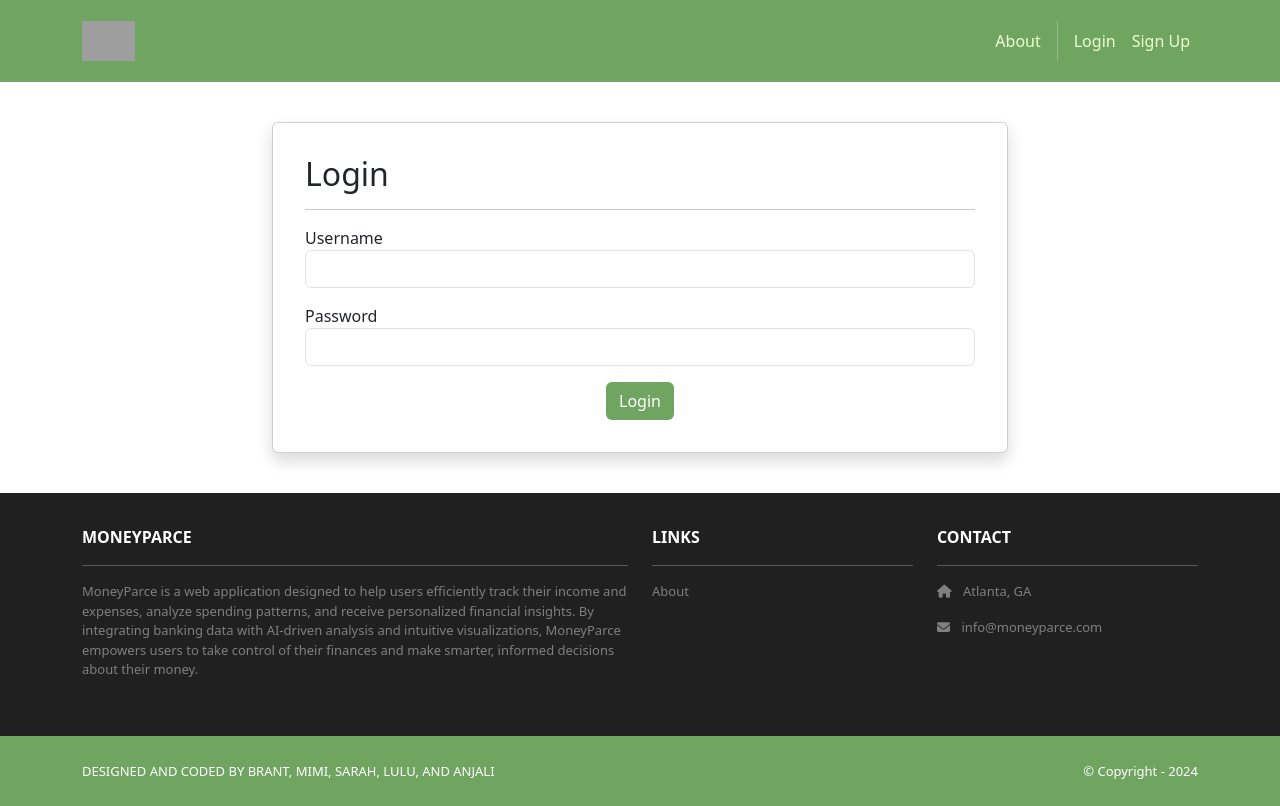
After one commit to sarahfix/MoneyParce, a Django app: template moneyparce/accounts/templates/accounts/login.html in a window 1280 px wide. The commit adds this page. Run offline with Django 5.2, Linux system fonts and the light colour scheme; the template is opened without the code that fills it, so the values that code supplies are empty; some libraries are stand-ins or nearby versions; some web fonts are replaced; grey boxes are pictures that could not be loaded.

Commit message:
first django setup

```diff
--- /dev/null
+++ b/moneyparce/accounts/templates/accounts/login.html
@@ -0,0 +1,44 @@
+{% extends 'base.html' %}
+{% block content %}
+<div class="p-3 mt-4">
+  <div class="container">
+    <div class="row justify-content-center">
+      <div class="col-md-8">
+        <div class="card shadow p-3 mb-4 rounded">
+          <div class="card-body">
+            <h2>Login</h2>
+            <hr />
+            {% if template_data.error %}
+            <div class="alert alert-danger" role="alert">
+              {{ template_data.error }}
+            </div>
+            {% endif %}
+            <form method="POST">
+              {% csrf_token %}
+              <p>
+                  <label for="username">Username</label>
+                <input id="username" type="text"
+                       name="username" required
+                       autocomplete="username"
+                       class="form-control">
+              </p>
+              <p>
+                <label for="password">Password</label>
+                <input id="password" type="password"
+                       name="password" required
+                       autocomplete="current-password"
+                       class="form-control">
+              </p>
+              <div class="text-center">
+                <button type="submit"
+                  class="btn bg-dark text-white">Login
+                </button>
+              </div>
+            </form>
+          </div>
+        </div>
+      </div>
+    </div>
+  </div>
+</div>
+{% endblock content %}
--- a/moneyparce/home/templates/home/index.html
+++ b/moneyparce/home/templates/home/index.html
@@ -3,7 +3,7 @@
 <header class="masthead bg-index text-white text-centerpy-4">
   <div class="container d-flex align-items-center flex-column pt-2">
     <h2>Money Parce</h2>
-    <p>Your Ticket to Unlimited Entertainment!</p>
+    <p>The place to gain financial enlightenment!</p>
   </div>
 </header>
 <div class="p-3">
--- a/moneyparce/home/urls.py
+++ b/moneyparce/home/urls.py
@@ -4,4 +4,5 @@ from . import views
 urlpatterns = [
     path('', views.index, name='home.index'),
     path('about', views.about, name='home.about'),
+
 ]
--- a/moneyparce/moneyparce/static/css/style.css
+++ b/moneyparce/moneyparce/static/css/style.css
@@ -3,3 +3,33 @@
     fixed;
   background-size: 100% auto;
 }
+
+.navbar a.nav-link {
+  color: #eeffd6 !important;
+}
+.bg-dark {
+  background-color: #70a561 !important;
+}
+
+.ms-footer {
+  background-color: #202020;
+}
+.ms-footer p {
+  color: #7F7F7F;
+  font-size: 13px;
+}
+.ms-footer a:hover {
+  color: #6ab43e;
+  text-decoration: none;
+}
+.ms-footer-bottom span{
+  font-size: 13px;
+  line-height: 38px;
+}
+.ms-footer-bottom a {
+  color: #6ab43e;
+  text-decoration: none;
+}
+.ms-footer-bottom a:hover {
+  color: #fff;
+}
--- a/moneyparce/moneyparce/templates/base.html
+++ b/moneyparce/moneyparce/templates/base.html
@@ -1,5 +1,6 @@
 <!DOCTYPE html>
 <html>
+{% load static %}
   <head>
     <title>{{ template_data.title }}</title>
     <link href=
@@ -14,17 +15,114 @@
     <script src=
       "https://cdn.jsdelivr.net/npm/bootstrap@5.3.3/dist/js/bootstrap.bundle.min.js"crossorigin="anonymous">
         </script>
+      <link rel="stylesheet" type="text/css"
+          href="{% static 'css/style.css' %}">
     <meta name="viewport" content="width=device-width,
       initial-scale=1" />
   </head>
   <body>
     <!-- Header -->
+    <nav class="p-3 navbar navbar-dark bg-dark
+         navbar-expand-lg">
+      <div class="container">
+        <a class="navbar-brand"
+           href="{% url 'home.index' %}">
+          <img src="{% static 'img/logo.png' %}" alt="logo"
+               height="40" />
+        </a>
+        <button class="navbar-toggler" type="button"
+                data-bs-toggle="collapse"
+                data-bs-target="#navbarNavAltMarkup"
+                aria-controls="navbarNavAltMarkup"
+                aria-expanded="false"
+                aria-label="Toggle navigation">
+          <span class="navbar-toggler-icon"></span>
+        </button>
+        <div class="collapse navbar-collapse"
+             id="navbarNavAltMarkup">
+            <div class="navbar-nav ms-auto navbar-ml">
+            <a class="nav-link"
+               href="{% url 'home.about' %}">About</a>
+
+                <div class="vr bg-white mx-2 d-none
+              d-lg-block"></div>
+   {% if user.is_authenticated %}
+            <a class="nav-link"
+              href="{% url 'finance:dashboard' %}">Dashboard</a>
+            <a class="nav-link"
+              href="{% url 'accounts.logout' %}">Logout ({{user.username }})</a>
+            {% else %}
+
+    <a class="nav-link"
+              href="{% url 'accounts.login' %}">Login</a>
+            <a class="nav-link"
+              href="{% url 'accounts.signup' %}">Sign Up
+            </a>
+            {% endif %}
+
+
+          </div>
+        </div>
+      </div>
+    </nav>
+
     <!-- Header -->
     <div>
       {% block content %}
       {% endblock content %}
     </div>
     <!-- Footer -->
+    <section class="p-3 ms-footer d-none d-md-block">
+      <div class="container">
+        <div class="row mt-3 text-white">
+          <div class="col-md-6 col-lg-6 col-xl-6
+               mx-auto mb-4">
+            <b>MONEYPARCE</b>
+            <hr />
+            <p>
+              MoneyParce is a web application designed to help users efficiently
+                track their income and expenses, analyze spending patterns, and
+                receive personalized financial insights. By integrating banking
+                data with AI-driven analysis and intuitive visualizations,
+                MoneyParce empowers users to take control of their finances and
+                make smarter, informed decisions about their money.
+            </p>
+          </div>
+          <div class="col-md-3 col-lg-3 col-xl-3
+               mx-auto mb-4">
+            <b>LINKS</b>
+            <hr />
+              <p><a class="nav-link"
+              href="{% url 'home.about' %}">
+              About
+            </a></p>
+          </div>
+          <div class="col-md-3 col-lg-3 col-xl-3 mx-auto
+               mb-4">
+            <b>CONTACT</b>
+            <hr />
+            <p><i class="fas fa-home me-2"></i>
+              Atlanta, GA
+            </p>
+            <p><i class="fas fa-envelope me-2"></i>
+              info@moneyparce.com
+            </p>
+          </div>
+        </div>
+      </div>
+    </section>
+    <section class="p-3 ms-footer-bottom bg-dark">
+      <div class="container d-flex justify-content-between">
+        <div class="me-5 text-white">
+          <span>DESIGNED AND CODED BY BRANT, MIMI, SARAH, LULU, AND ANJALI</a>
+          </span>
+        </div>
+        <div class="text-white">
+          <span>© Copyright - 2024</span>
+        </div>
+      </div>
+    </section>
+
     <!-- Footer -->
   </body>
 </html>
--- a/moneyparce/moneyparce/urls.py
+++ b/moneyparce/moneyparce/urls.py
@@ -20,4 +20,6 @@ from django.urls import path, include
 urlpatterns = [
     path('admin/', admin.site.urls),
     path('', include('home.urls')),
+    path('accounts/', include('accounts.urls')),  # This includes login, logout, and password reset
+    path('finance/', include('finance.urls')),
 ]
```
Also changed, not shown: moneyparce/accounts/forms.py (added, +19 -0 lines), moneyparce/accounts/templates/accounts/signup.html (added, +24 -0 lines), moneyparce/accounts/urls.py (added, +8 -0 lines), moneyparce/finance/templates/finance/dashboard.html (added, +25 -0 lines), moneyparce/finance/urls.py (added, +8 -0 lines), moneyparce/home/templates/home/about.html (+33 -9 lines), moneyparce/moneyparce/settings.py (+7 -0 lines), moneyparce/db.sqlite3.
